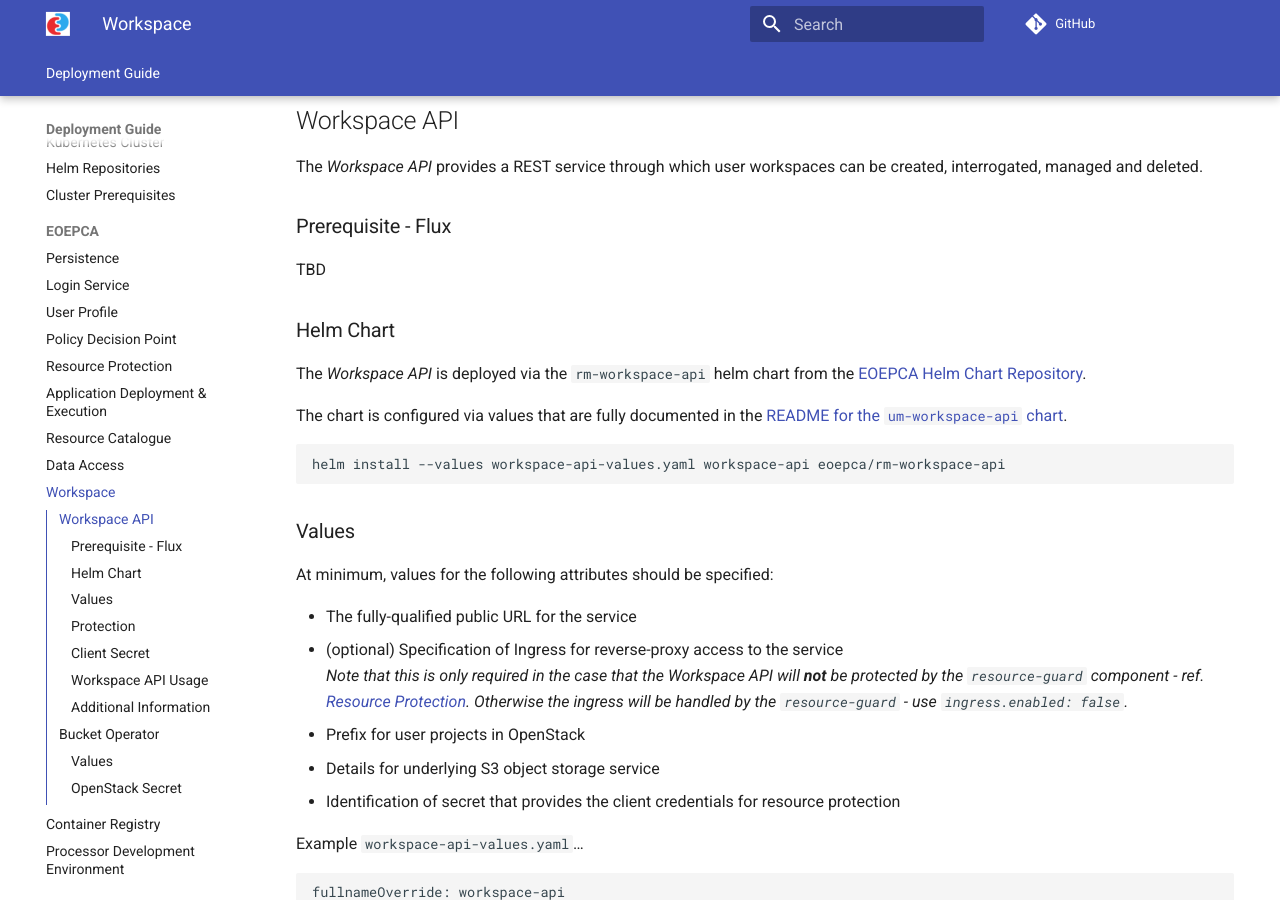
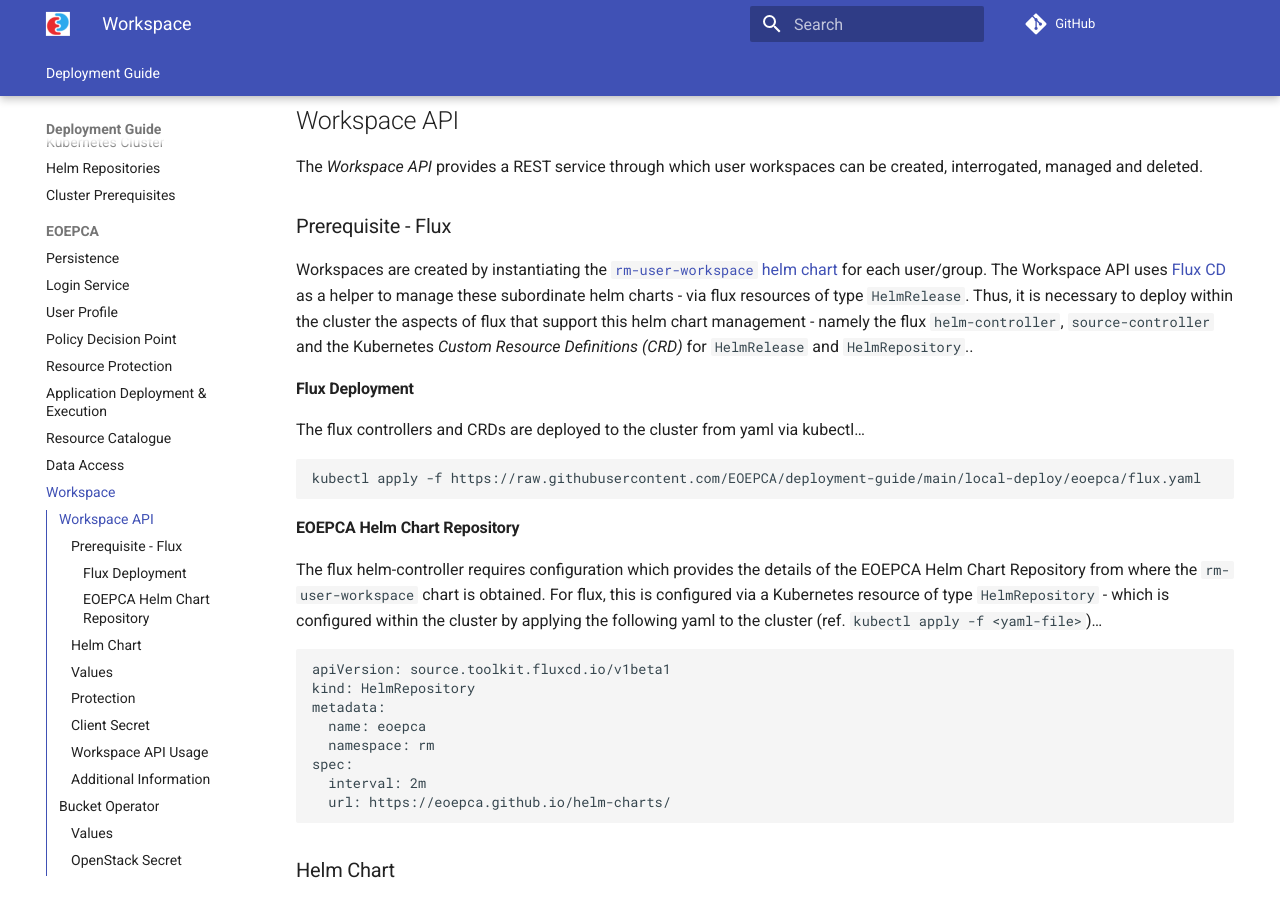
Before and after one commit to EOEPCA/deployment-guide, an MkDocs documentation site: the page built from docs/eoepca/workspace.md, in a window 1280 px wide and 900 px high, scrolled down 216 px. Built offline with MkDocs 1.6.1 and Material for MkDocs 9.7.7, drawn with Linux system fonts in a browser that asks for light colours; comment, search, counter and statistics services are not loaded.

Commit message:
Added description of flux as a dependency of the workspace-api

````diff
--- a/docs/eoepca/workspace.md
+++ b/docs/eoepca/workspace.md
@@ -8,7 +8,30 @@ The _Workspace API_ provides a REST service through which user workspaces can be
 
 ### Prerequisite - Flux
 
-TBD
+Workspaces are created by instantiating the [`rm-user-workspace` helm chart](https://github.com/EOEPCA/helm-charts/tree/main/charts/rm-user-workspace) for each user/group. The Workspace API uses [Flux CD](https://fluxcd.io/) as a helper to manage these subordinate helm charts - via flux resources of type `HelmRelease`. Thus, it is necessary to deploy within the cluster the aspects of flux that support this helm chart management - namely the flux `helm-controller`, `source-controller` and the Kubernetes _Custom Resource Definitions (CRD)_ for `HelmRelease` and `HelmRepository`..
+
+#### Flux Deployment
+
+The flux controllers and CRDs are deployed to the cluster from yaml via kubectl...
+
+```
+kubectl apply -f https://raw.githubusercontent.com/EOEPCA/deployment-guide/main/local-deploy/eoepca/flux.yaml
+```
+
+#### EOEPCA Helm Chart Repository
+
+The flux helm-controller requires configuration which provides the details of the EOEPCA Helm Chart Repository from where the `rm-user-workspace` chart is obtained. For flux, this is configured via a Kubernetes resource of type `HelmRepository` - which is configured within the cluster by applying the following yaml to the cluster (ref. `kubectl apply -f <yaml-file>`)...
+
+```yaml
+apiVersion: source.toolkit.fluxcd.io/v1beta1
+kind: HelmRepository
+metadata:
+  name: eoepca
+  namespace: rm
+spec:
+  interval: 2m
+  url: https://eoepca.github.io/helm-charts/
+```
 
 ### Helm Chart
 
````
